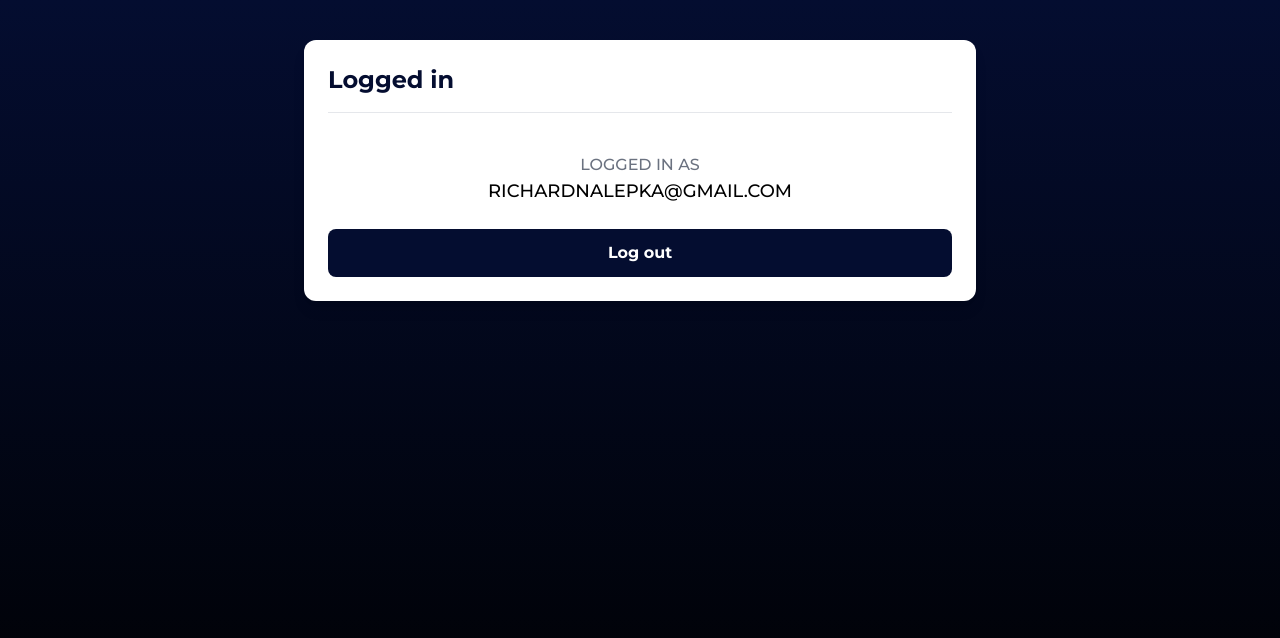
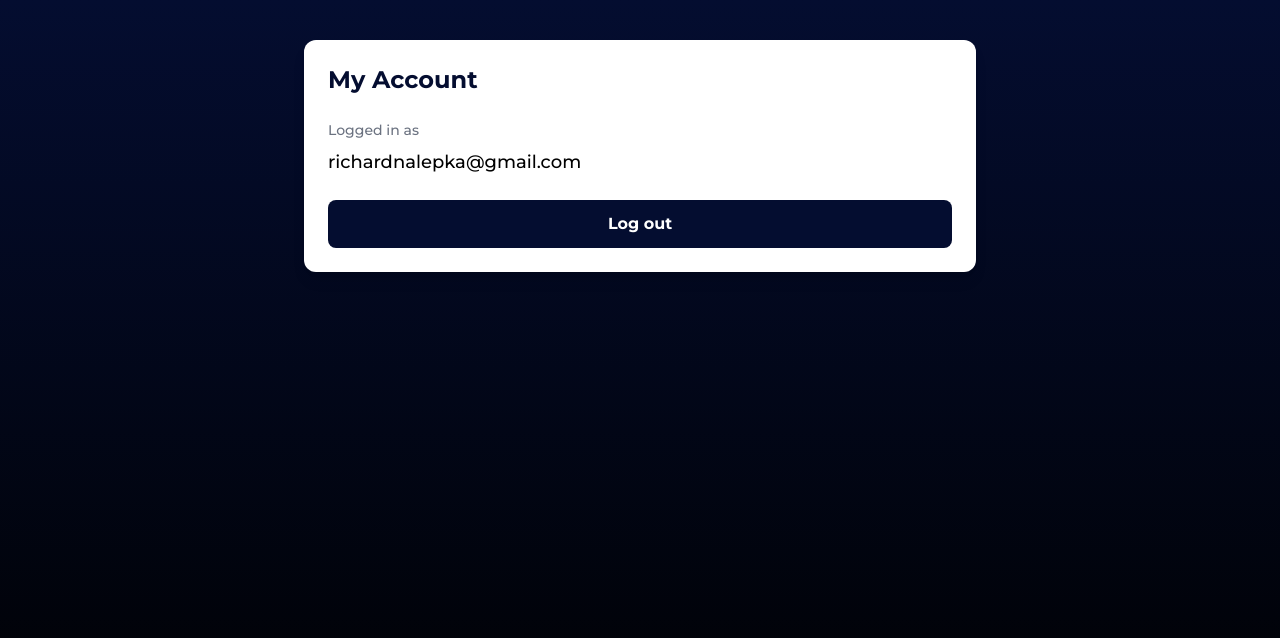
Before and after one commit to TringuG/auth-modal, a plain HTML site: page logged.html in a window 1280 px wide. Drawn offline with nearby package versions, Linux system fonts and the light colour scheme.

Commit message:
logged padding

```diff
--- a/logged.html
+++ b/logged.html
@@ -38,15 +38,14 @@
     <meta charset="UTF-8">
     <meta http-equiv="X-UA-Compatible" content="IE=edge">
     <meta name="viewport" content="width=device-width, initial-scale=1.0">
-    <title>Logged</title>
+    <title>Logged - My Account</title>
 </head>
     <body class="bg-black">
         <div class="to-brand-900 absolute inset-0 bg-gradient-to-t from-black py-10">
             <div class="mx-auto w-full max-w-2xl rounded-xl bg-white p-6 shadow-lg">
-                <h1 class="text-brand-900 mb-4 text-2xl font-bold">Logged in</h1>
-                <hr class="py-5">
-                <p class="text-md text-center text-gray-500 uppercase">Logged in as</p>
-                <p class="text-lg text-center text-black uppercase">richardnalepka@gmail.com</p>
+                <h1 class="text-brand-900 mb-6 text-2xl font-bold">My Account</h1>
+                <p class="text-sm text-left text-gray-500 mb-2">Logged in as</p>
+                <p class="text-lg text-left text-black mb-2">richardnalepka@gmail.com</p>
                 <div class="mt-6 flex justify-center">
                     <button
                         class="ring-brand-200 bg-brand-900 rounded-lg px-12 py-3 w-full font-bold text-white hover:bg-black focus:ring-4">
```
